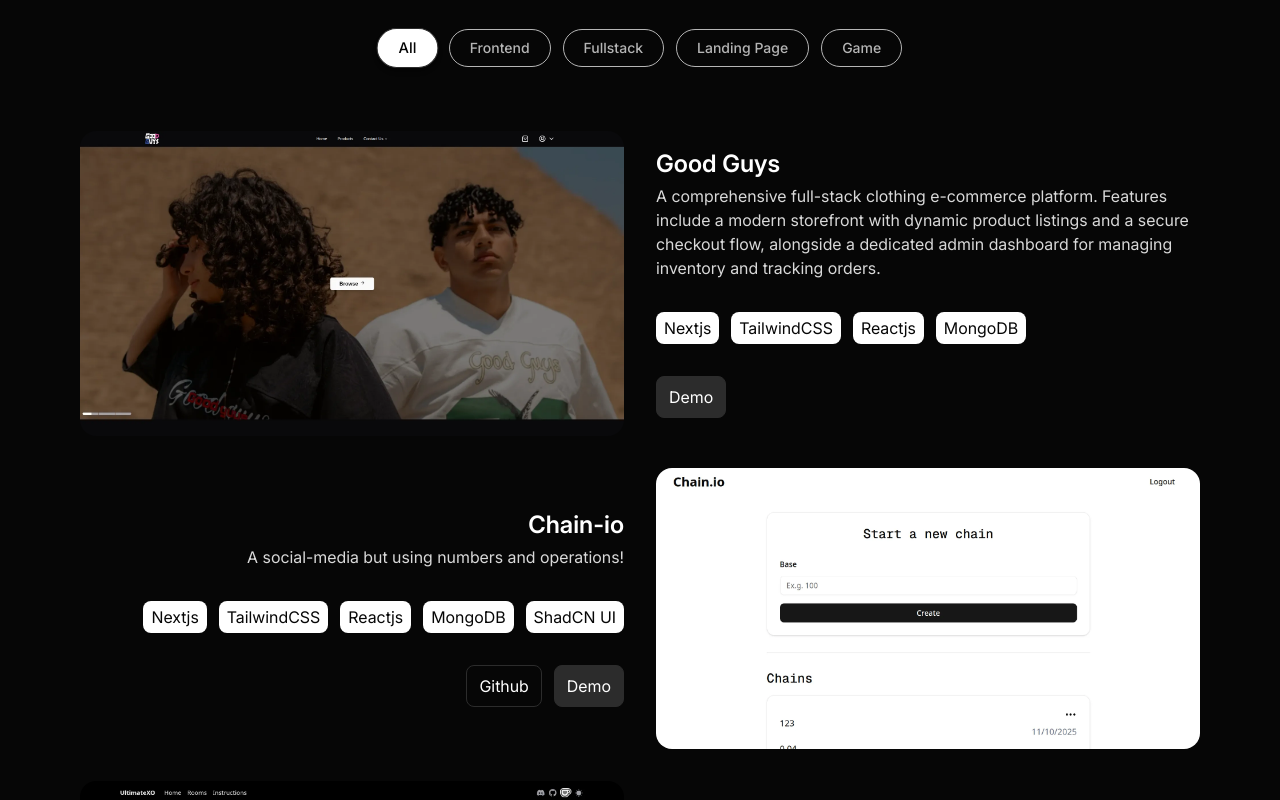
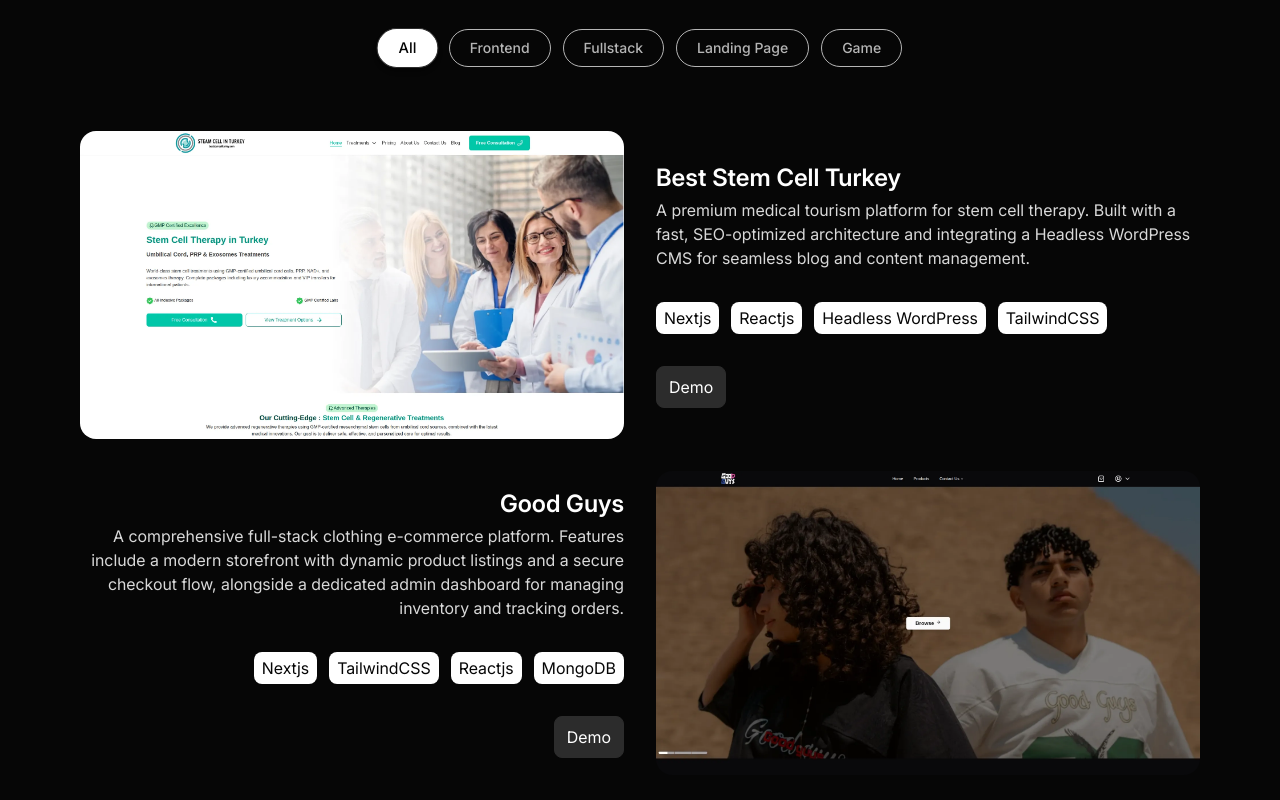
Before and after one commit to OmarIsADev/portfolio-v2, a React (Vite) app: page / in a window 1280 px wide. Shown: the part 1021-1821 px from the top of the page. Built offline with nearby package versions, Linux system fonts and the light colour scheme.

Commit message:
feat: add Best Stem Cell Turkey project details and assets to portfolio

```diff
--- a/src/sections/projects.jsx
+++ b/src/sections/projects.jsx
@@ -14,8 +14,18 @@ import taskspaces from "../assets/projects/task-spaces.webp";
 import digitalBank from "../assets/projects/digitalbank-landing.webp";
 import opensyntax from "../assets/projects/opensyntax-landing.webp";
 import goodguys from "../assets/projects/good-guys.webp";
+import bestStemCellTurkey from "../assets/projects/best-stemcell-turkey.webp";
 
 const projects = [
+  {
+    header: "Best Stem Cell Turkey",
+    description:
+      "A premium medical tourism platform for stem cell therapy. Built with a fast, SEO-optimized architecture and integrating a Headless WordPress CMS for seamless blog and content management.",
+    img: bestStemCellTurkey,
+    category: "Fullstack",
+    demo: "https://beststemcellturkey.com",
+    stack: ["Nextjs", "Reactjs", "Headless WordPress", "TailwindCSS"],
+  },
   {
     header: "Good Guys",
     description: "A comprehensive full-stack clothing e-commerce platform. Features include a modern storefront with dynamic product listings and a secure checkout flow, alongside a dedicated admin dashboard for managing inventory and tracking orders.",
```
Also changed, not shown: src/assets/projects/best-stemcell-turkey.png (added), src/assets/projects/best-stemcell-turkey.webp (added).
